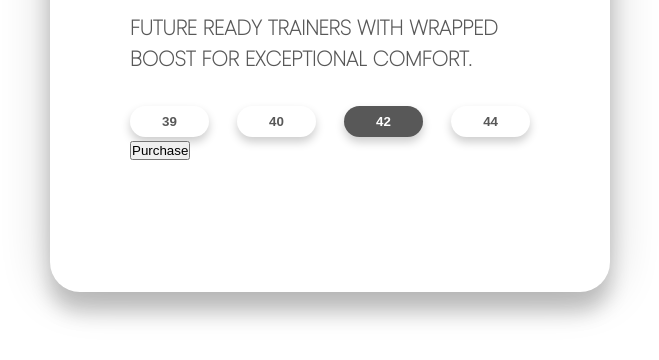
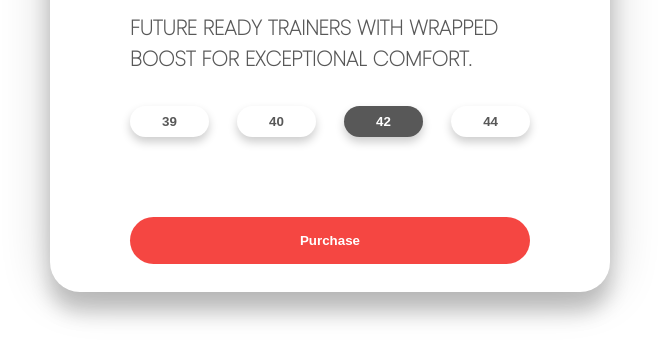
Before and after one commit to mukhtar-github/3D-Card-Effect, a plain HTML site: page index.html in a window 1280 px wide. Shown: the part 428-788 px from the top of the page, without its empty margins (310-969 px from the left). Drawn offline with Linux system fonts and the light colour scheme.

Commit message:
Style file update

```diff
--- a/style.css
+++ b/style.css
@@ -54,11 +54,13 @@ body{
 
 .info hi {
     font-size: 3rem;
+    font-weight: bolder;
 }
 .info h3 {
     font-size: 1.3rem;
     padding: 2rem 0rem;
     color: #585858;
+    font-weight: bold;
 }
 .sizes {
     display: flex;
@@ -78,3 +80,16 @@ button.active {
     background: #585858;
     color: white;
 }
+.purchase{
+    margin-top: 5rem;
+}
+.purchase button{
+    width: 100%;
+    padding: 1rem 0rem;
+    background: #f54642;
+    border: none;
+    color: white;
+    cursor: pointer;
+    border-radius: 30px;
+    font-weight: bolder;
+}
```
